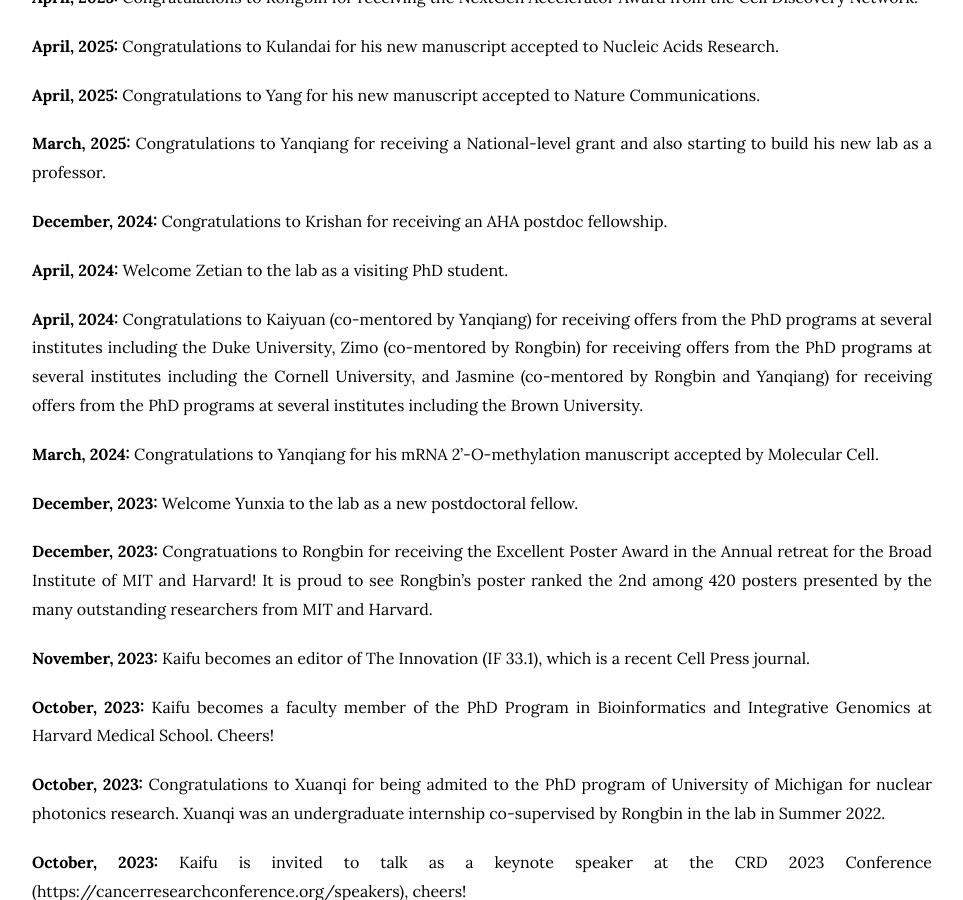
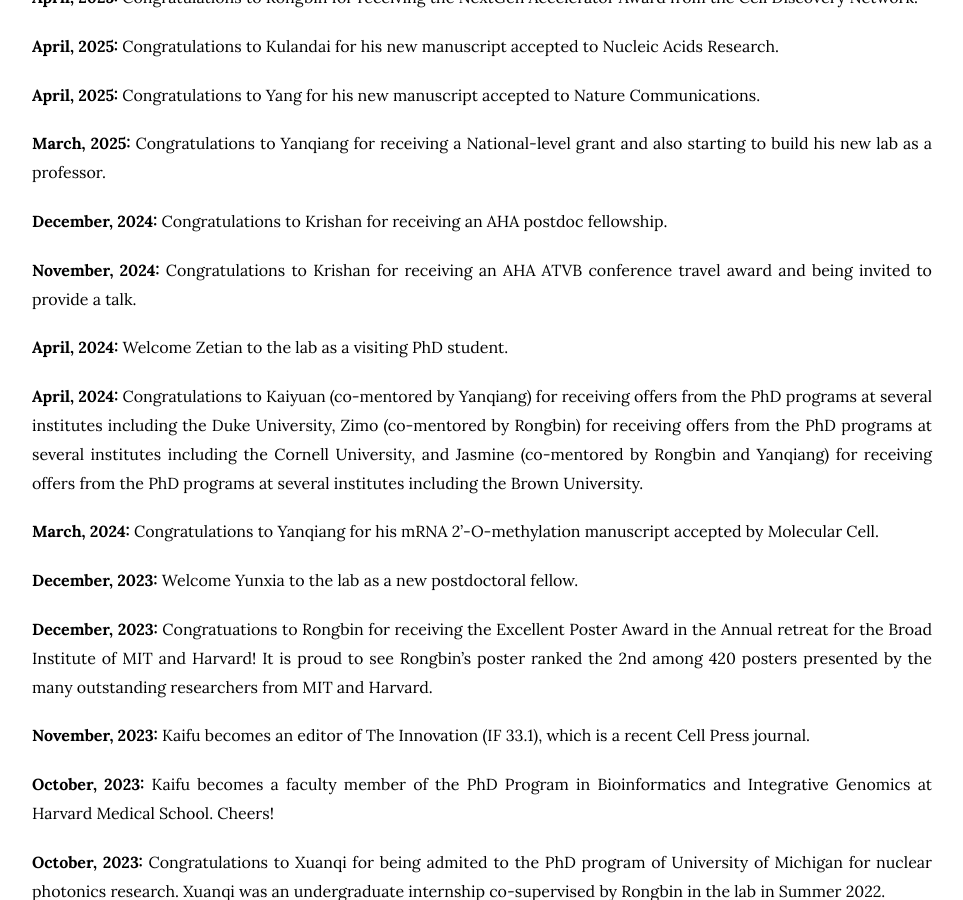
Before and after one commit to kaifuchenlab/kaifuchenlab.github.io, a Jekyll site: the page built from 7.news/index.md, in a window 1280 px wide and 900 px high, scrolled down 449 px. Shown: the whole window, without its empty margins (158-1121 px from the left). Built offline with Jekyll 4.4.1, drawn with Linux system fonts in a browser that asks for light colours.

Commit message:
Update index.md

```diff
--- a/7.news/index.md
+++ b/7.news/index.md
@@ -30,6 +30,9 @@ Congratulations to Yanqiang for receiving a National-level grant and also starti
 
 **December, 2024:**
 Congratulations to Krishan for receiving an AHA postdoc fellowship.
+
+**November, 2024:**
+Congratulations to Krishan for receiving an AHA ATVB conference travel award and being invited to provide a talk.
 
 **April, 2024:**
 Welcome Zetian to the lab as a visiting PhD student.
```
